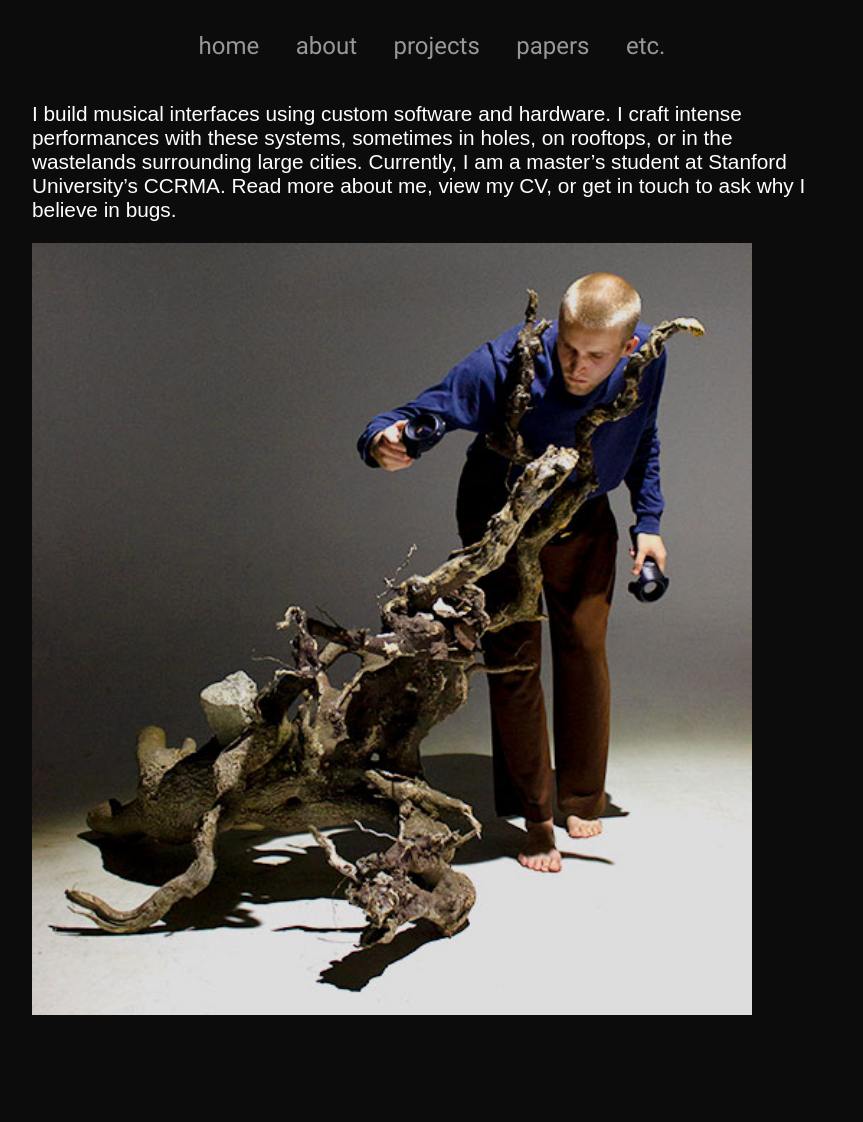
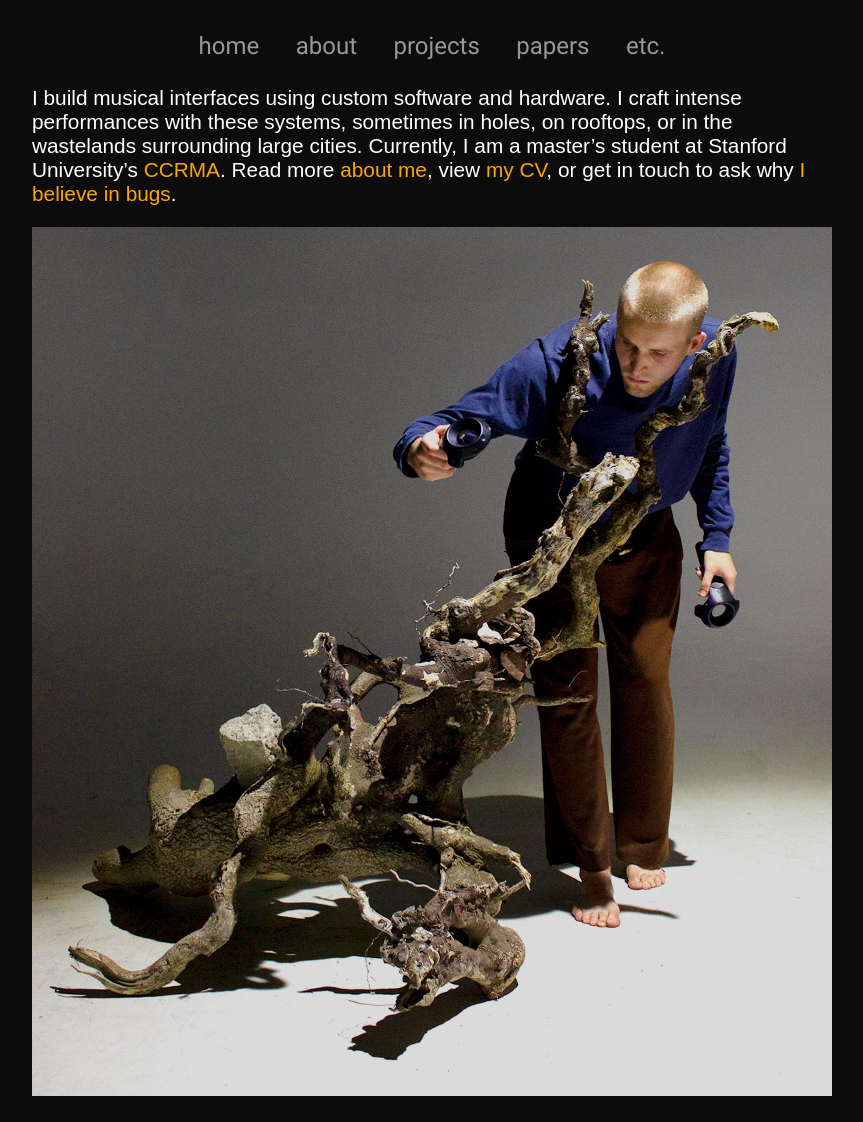
Before and after one commit to raulaltosaar/raul.earth, a Jekyll site: the page built from index.md, in a window 1280 px wide. Shown: the whole page, without its empty margins (208-1071 px from the left). Built offline with Jekyll 4.4.1, drawn with Linux system fonts in a browser that asks for light colours; some web fonts are replaced; before the commit the page ends 1041 px from its top, so only the background shows below that.

Commit message:
create new full resolution hero image. make section element responsive using flexbox

```diff
--- a/assets/css/style.css
+++ b/assets/css/style.css
@@ -58,7 +58,7 @@ nav {
 	display: flex;
 	align-items: center;
 	justify-content: space-around;
-	padding: 2em 10vw;
+	padding: 2em 10vw 1em;
 }
 
 nav a {
@@ -88,23 +88,34 @@ section {
 	width: 90%;
 }
 
+a {
+  text-decoration: none;
+}
+
 p {
 	margin: 0.5em 0;
 }
 
+p a {
+  color: orange;
+  transition: all 0.2s ease;
+}
+
+p a:hover {
+  color: #e4e4e4a6;
+}
+
 img {
-	width: 90%;
+	width: 100%;
 	margin: 0.5em 0;
 }
-
-
 
 /*  ============================= M E D I A Q U E R I E S ============================= */
 
 @media only screen and (max-width: 700px) {
 
 	nav a {
-		font-size: 1.2em;
+		font-size: 1em;
 	}
 
 	nav {
@@ -116,4 +127,9 @@ img {
 		padding: 0 0.5em;
 	}
 
+	p {
+		font-size: 1em;
+	}
+
+
 }
--- a/index.md
+++ b/index.md
@@ -3,6 +3,6 @@ title: Raul Altosaar
 layout: default
 ---
 
-I build musical interfaces using custom software and hardware. I craft intense performances with these systems, sometimes in holes, on rooftops, or in the wastelands surrounding large cities. Currently, I am a master’s student at Stanford University’s CCRMA. Read more about me, view my CV, or get in touch to ask why I believe in bugs.
+I build musical interfaces using custom software and hardware. I craft intense performances with these systems, sometimes in holes, on rooftops, or in the wastelands surrounding large cities. Currently, I am a master’s student at Stanford University’s [CCRMA](). Read more [about me](), view [my CV](), or get in touch to ask why [I believe in bugs]().
 
-![](/assets/img/misc/rathumb.jpg)
+![](/assets/img/misc/rafull.jpg)
```
Also changed, not shown: assets/img/misc/rafull.jpg (added).
